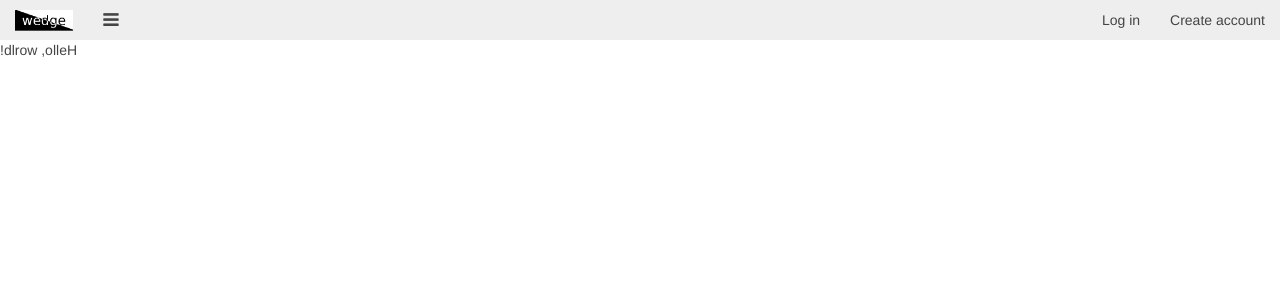
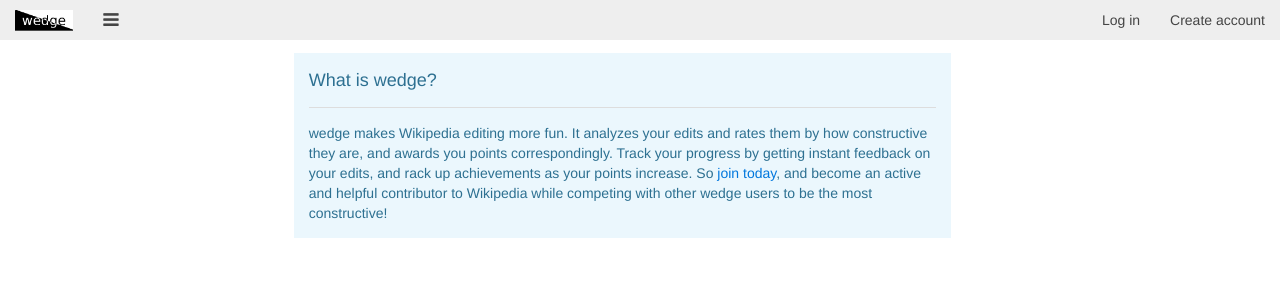
Before and after one commit to tjcsl/wedge, a Flask app: page / in a window 1280 px wide. Shown: the top 300 px of the page. Run offline with Flask 2, Linux system fonts and the light colour scheme; some libraries are stand-ins or nearby versions.

Commit message:
add index stuff if !loggedin

```diff
--- a/web/templates/index.html
+++ b/web/templates/index.html
@@ -3,5 +3,26 @@
 <title>Hello, world!</title>
 {% endblock %}
 {% block content %}
-!dlrow ,olleH
+{% if session.username %}
+You're logged in!
+{% else %}
+<div class="uk-grid">
+	<div class="containerc">
+		<div class="uk-width-large-1-2 uk-container-center">
+			<div class="uk-panel uk-panel-box uk-panel-box-primary">
+				<div class="uk-panel-title">What is wedge?</div>
+				<hr />
+				<p>wedge makes Wikipedia editing more fun. It analyzes your edits and rates
+				   them by how constructive they are, and awards you points correspondingly.
+				   Track your progress by getting instant feedback on your edits, and rack up
+				   achievements as your points increase. <!--You can even compare with your
+				   friends, as wedge posts to social media sites including Facebook and
+				   Twitter. -->So <a href="/register">join today</a>, and become an active
+				   and helpful contributor to Wikipedia while competing with other wedge
+				   users to be the most constructive!</p>
+			</div>
+		</div>
+	</div>
+</div>
+{% endif %}
 {% endblock %}
```
